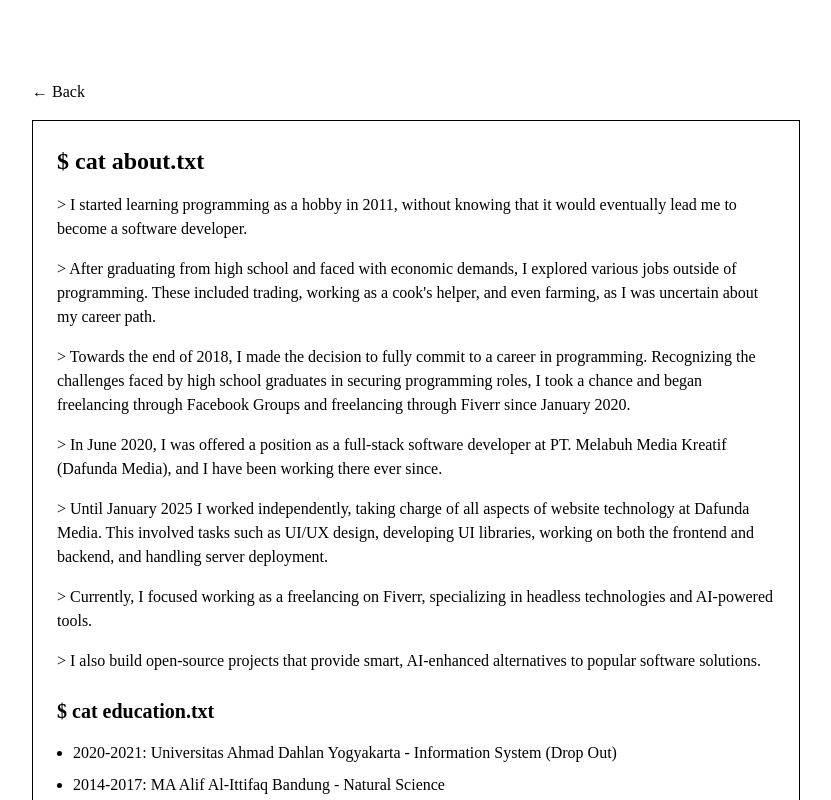
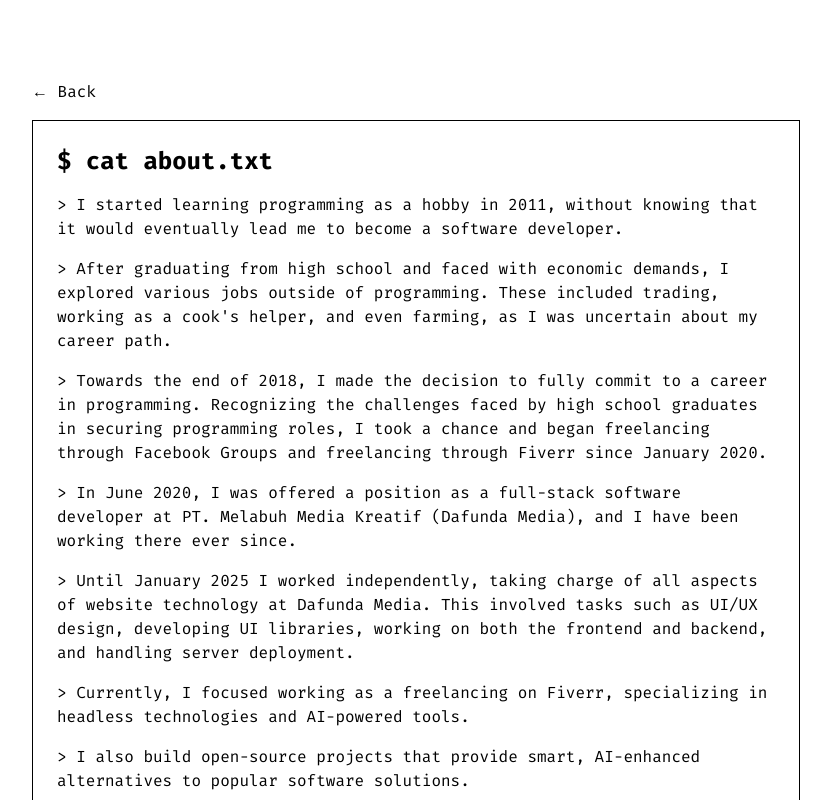
Before and after one commit to karyanayandi/yandi.me, a Next.js app: page /about in a window 1280 px wide. Shown: the top 800 px of the page, without its empty margins (224-1055 px from the left). Built offline with nearby package versions, Linux system fonts and the light colour scheme.

Commit message:
feat(font): integrate Fira Mono with Tailwind
Switch to Fira Mono font using next/font/google and update Tailwind config
for consistent mono font usage across the app.

```diff
--- a/src/app/layout.tsx
+++ b/src/app/layout.tsx
@@ -1,10 +1,17 @@
 import * as React from "react"
 import type { Metadata } from "next"
+import { Fira_Mono } from "next/font/google"
 import { Analytics } from "@vercel/analytics/react"
 
 import "./global.css"
 
 import { TerminalProvider } from "@/components/terminal/context"
+
+const firaMono = Fira_Mono({
+  weight: ["400", "700"],
+  subsets: ["latin"],
+  display: "swap",
+})
 
 export const metadata: Metadata = {
   title: {
@@ -54,7 +61,7 @@ export default function RootLayout({
 }) {
   return (
     <TerminalProvider>
-      <html lang="en" className="font-mono">
+      <html lang="en" className={firaMono.className}>
         <body className="min-h-screen bg-background p-4 text-foreground md:p-8">
           <div className="mx-auto max-w-4xl">{children}</div>
           <Analytics />
--- a/tailwind.config.ts
+++ b/tailwind.config.ts
@@ -64,7 +64,7 @@ export default {
       },
       fontFamily: {
         sans: ["var(--font-sans)", ...fontFamily.sans],
-        mono: ["var(--font-mono)", ...fontFamily.mono],
+        mono: ["Fira Mono", "var(--font-mono)", ...fontFamily.mono],
       },
       typography: {
         quoteless: {
```
